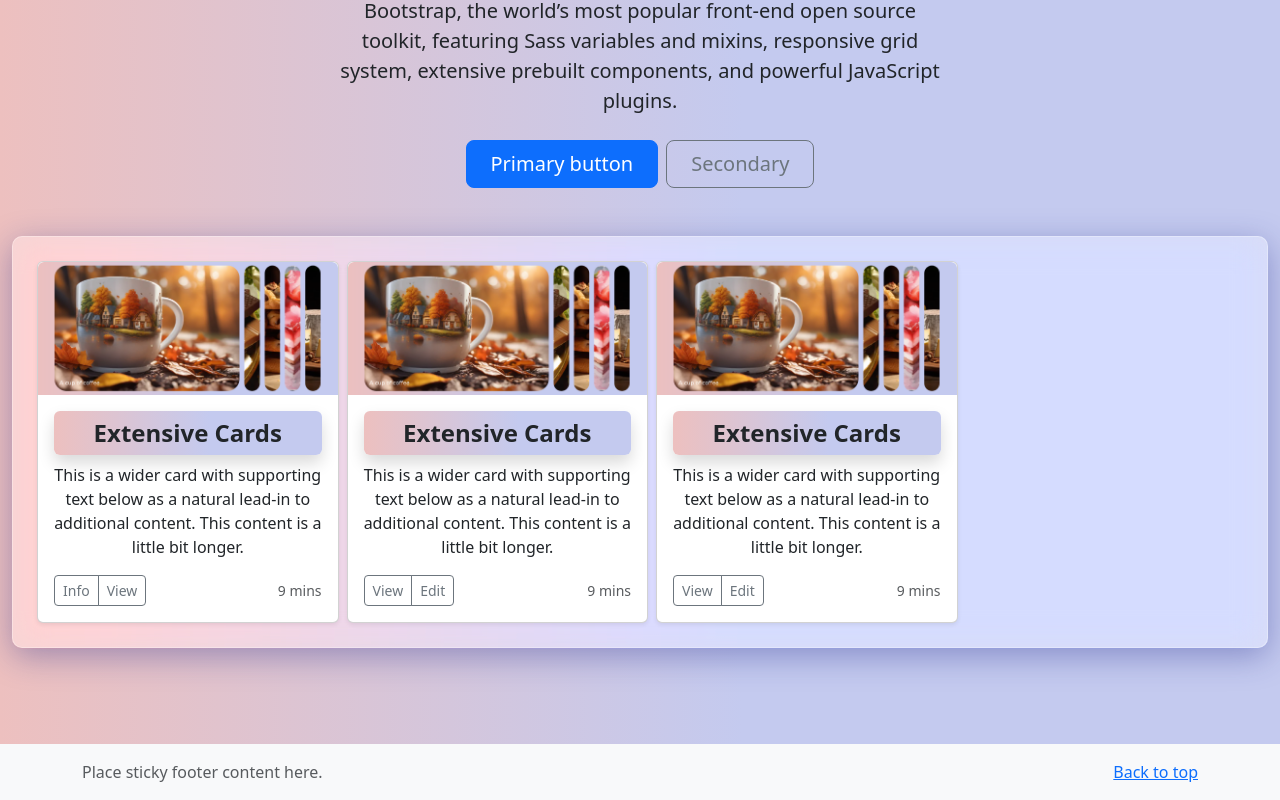
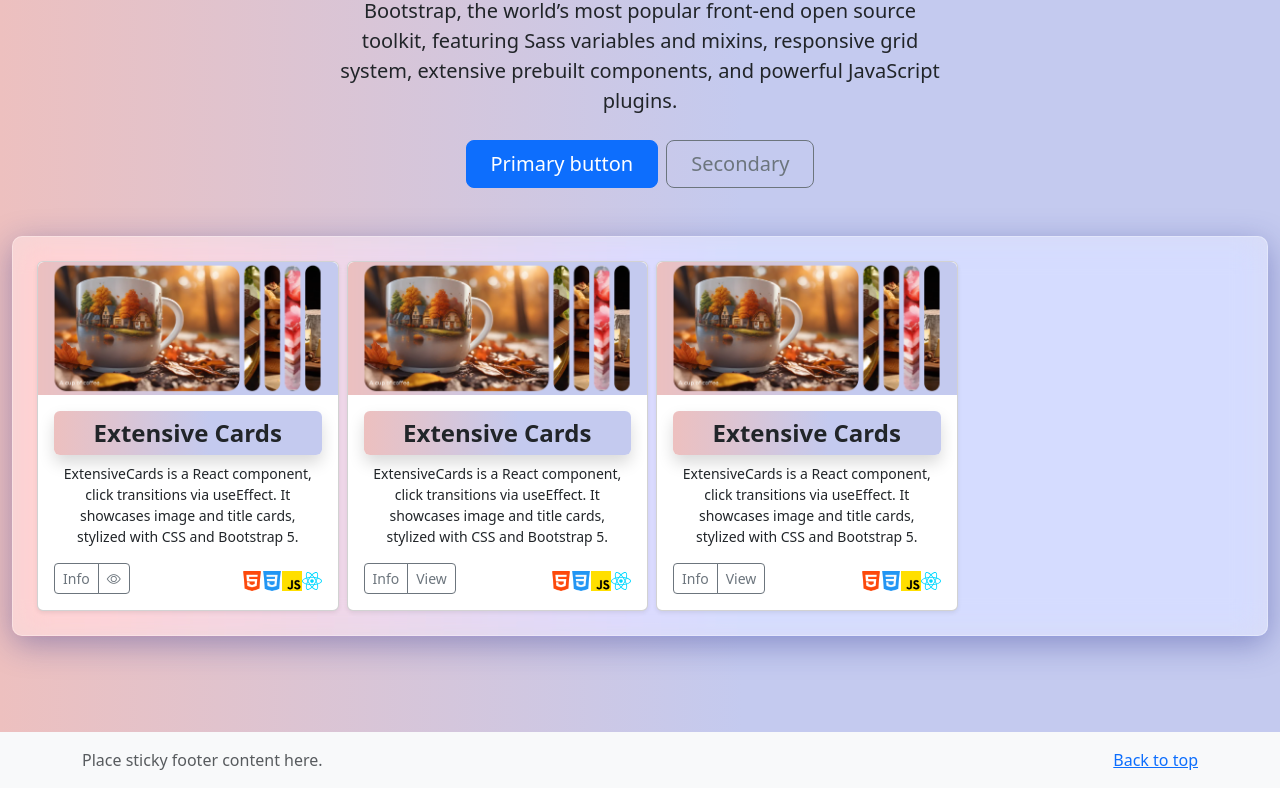
Before and after one commit to Alemar16/Dailys-Projects, a React (Vite) app: page / in a window 1280 px wide. Shown: the part 420-1220 px from the top of the page. Built offline with nearby package versions, Linux system fonts and the light colour scheme.

Commit message:
add tooltip, logo, style image

```diff
--- a/src/pages/home/Home.jsx
+++ b/src/pages/home/Home.jsx
@@ -1,14 +1,34 @@
+import { useEffect } from "react";
 import { useNavigate } from "react-router-dom";
 import image1 from "../../assets/images/bootstrap-themes.png";
 import imageCard1 from "../../assets/images/images-practice/image1.png";
 import "./Home.css";
+import imageHtml from "../../assets/icons/html.png";
+import imageCss from "../../assets/icons/css.png";
+import imageJavaScript from "../../assets/icons/js.png";
+import imageReact from "../../assets/icons/react.svg";
 
 const Home = () => {
   const navigate = useNavigate();
 
+  useEffect(() => {
+    const tooltipTriggerList = document.querySelectorAll(
+      '[data-bs-toggle="tooltip"]'
+    );
+    const tooltipList = [...tooltipTriggerList].map((tooltipTriggerEl) => {
+      return new window.bootstrap.Tooltip(tooltipTriggerEl);
+    });
+    return () => {
+      // Eliminar todos los tooltips activos
+      tooltipList.forEach((tooltip) => {
+        tooltip.dispose();
+      });
+    };
+  }, []);
+
   const handleGoToExtensiveCards = () => {
     navigate("/extensive-cards");
-  }
+  };
 
   const handleGoToExtensiveCardsView = () => {
     navigate("/extensive-cards-views");
@@ -47,24 +67,93 @@
         </div>
 
         <div className="album row row-cols-1 row-cols-sm-2 row-cols-md-4 mt-5">
-
           <div className="col p-0 mt-0 rounded">
             <div className="card shadow-sm ">
+              <div className="image-container">
                 <img
                   className="bd-placeholder-img card-img-top rounded-top"
                   src={imageCard1}
                   width="100%"
                   height="100%"
                 />
+              </div>
 
               <div className="card-body">
                 <h4 className="card-title fw-bold shadow py-2 rounded">
                   Extensive Cards
                 </h4>
-                <p className="card-text">
-                  This is a wider card with supporting text below as a natural
-                  lead-in to additional content. This content is a little bit
-                  longer.
+                <p className="card-text" style={{ fontSize: "14px" }}>
+                  ExtensiveCards is a React component, click transitions via
+                  useEffect. It showcases image and title cards, stylized with
+                  CSS and Bootstrap 5.
+                </p>
+                <div className="d-flex justify-content-between align-items-center">
+                  <div className="btn-group">
+                    <button
+                      type="button"
+                      className="btn btn-sm btn-outline-secondary"
+                      onClick={handleGoToExtensiveCards}
+                    >
+                      Info
+                    </button>
+
+                    <button
+                      type="button"
+                      className="btn btn-sm btn-outline-secondary"
+                      onClick={handleGoToExtensiveCardsView}
+                      data-bs-toggle="tooltip"
+                      data-bs-placement="right"
+                      data-bs-original-title="View"
+                      data-bs-custom-class="custom-tooltip-class"
+                    >
+                      <i className="bi bi-eye"></i>
+                    </button>
+                  </div>
+                  <div>
+                    <img
+                      src={imageHtml}
+                      alt="Logo-html"
+                      width={20}
+                      height={20}
+                    />
+                    <img src={imageCss} alt="Logo-css" width={20} height={20} />
+                    <img
+                      src={imageJavaScript}
+                      alt="Logo-js"
+                      width={20}
+                      height={20}
+                    />
+                    <img
+                      src={imageReact}
+                      alt="Logo-react"
+                      width={20}
+                      height={20}
+                    />
+                  </div>
+                </div>
+              </div>
+            </div>
+          </div>
+
+          <div className="col p-0 mt-0 rounded">
+            <div className="card shadow-sm ">
+              <div className="image-container">
+                <img
+                  className="bd-placeholder-img card-img-top rounded-top"
+                  src={imageCard1}
+                  width="100%"
+                  height="100%"
+                />
+              </div>
+
+              <div className="card-body">
+                <h4 className="card-title fw-bold shadow py-2 rounded">
+                  Extensive Cards
+                </h4>
+                <p className="card-text" style={{ fontSize: "14px" }}>
+                  ExtensiveCards is a React component, click transitions via
+                  useEffect. It showcases image and title cards, stylized with
+                  CSS and Bootstrap 5.
                 </p>
                 <div className="d-flex justify-content-between align-items-center">
                   <div className="btn-group">
@@ -84,7 +173,27 @@
                       View
                     </button>
                   </div>
-                  <small className="text-body-secondary">9 mins</small>
+                  <div>
+                    <img
+                      src={imageHtml}
+                      alt="Logo-html"
+                      width={20}
+                      height={20}
+                    />
+                    <img src={imageCss} alt="Logo-css" width={20} height={20} />
+                    <img
+                      src={imageJavaScript}
+                      alt="Logo-js"
+                      width={20}
+                      height={20}
+                    />
+                    <img
+                      src={imageReact}
+                      alt="Logo-react"
+                      width={20}
+                      height={20}
+                    />
+                  </div>
                 </div>
               </div>
             </div>
@@ -92,21 +201,23 @@
 
           <div className="col p-0 mt-0 rounded">
             <div className="card shadow-sm ">
+              <div className="image-container">
                 <img
                   className="bd-placeholder-img card-img-top rounded-top"
                   src={imageCard1}
                   width="100%"
                   height="100%"
                 />
+              </div>
 
               <div className="card-body">
                 <h4 className="card-title fw-bold shadow py-2 rounded">
                   Extensive Cards
                 </h4>
-                <p className="card-text">
-                  This is a wider card with supporting text below as a natural
-                  lead-in to additional content. This content is a little bit
-                  longer.
+                <p className="card-text" style={{ fontSize: "14px" }}>
+                  ExtensiveCards is a React component, click transitions via
+                  useEffect. It showcases image and title cards, stylized with
+                  CSS and Bootstrap 5.
                 </p>
                 <div className="d-flex justify-content-between align-items-center">
                   <div className="btn-group">
@@ -115,58 +226,38 @@
                       className="btn btn-sm btn-outline-secondary"
                       onClick={handleGoToExtensiveCards}
                     >
-                      View
+                      Info
                     </button>
 
                     <button
                       type="button"
                       className="btn btn-sm btn-outline-secondary"
-                    >
-                      Edit
-                    </button>
-                  </div>
-                  <small className="text-body-secondary">9 mins</small>
-                </div>
-              </div>
-            </div>
-          </div>
-
-          <div className="col p-0 mt-0 rounded">
-            <div className="card shadow-sm ">
-              <img
-                className="bd-placeholder-img card-img-top rounded-top"
-                src={imageCard1}
-                width="100%"
-                height="100%"
-              />
-
-              <div className="card-body">
-                <h4 className="card-title fw-bold shadow py-2 rounded">
-                  Extensive Cards
-                </h4>
-                <p className="card-text">
-                  This is a wider card with supporting text below as a natural
-                  lead-in to additional content. This content is a little bit
-                  longer.
-                </p>
-                <div className="d-flex justify-content-between align-items-center">
-                  <div className="btn-group">
-                    <button
-                      type="button"
-                      className="btn btn-sm btn-outline-secondary"
-                      onClick={handleGoToExtensiveCards}
+                      onClick={handleGoToExtensiveCardsView}
                     >
                       View
                     </button>
-
-                    <button
-                      type="button"
-                      className="btn btn-sm btn-outline-secondary"
-                    >
-                      Edit
-                    </button>
                   </div>
-                  <small className="text-body-secondary">9 mins</small>
+                  <div>
+                    <img
+                      src={imageHtml}
+                      alt="Logo-html"
+                      width={20}
+                      height={20}
+                    />
+                    <img src={imageCss} alt="Logo-css" width={20} height={20} />
+                    <img
+                      src={imageJavaScript}
+                      alt="Logo-js"
+                      width={20}
+                      height={20}
+                    />
+                    <img
+                      src={imageReact}
+                      alt="Logo-react"
+                      width={20}
+                      height={20}
+                    />
+                  </div>
                 </div>
               </div>
             </div>
--- a/src/pages/home/home.css
+++ b/src/pages/home/home.css
@@ -13,3 +13,24 @@
   background: #edc0bf;
   background: linear-gradient(90deg, #edc0bf 0, #c4caef 58%);
 }
+
+.image-container {
+  position: relative;
+  overflow: hidden;
+}
+
+.image-container img {
+  transition: transform 0.3s;
+}
+
+.image-container:hover img {
+  transform: scale(1.1);
+
+}
+
+.custom-tooltip-class .tooltip-inner {
+  background-color: #424040;
+  font-size: 12px;
+  color: #fff;
+
+}
```
Lines whose indentation alone changed are shown as unchanged.
